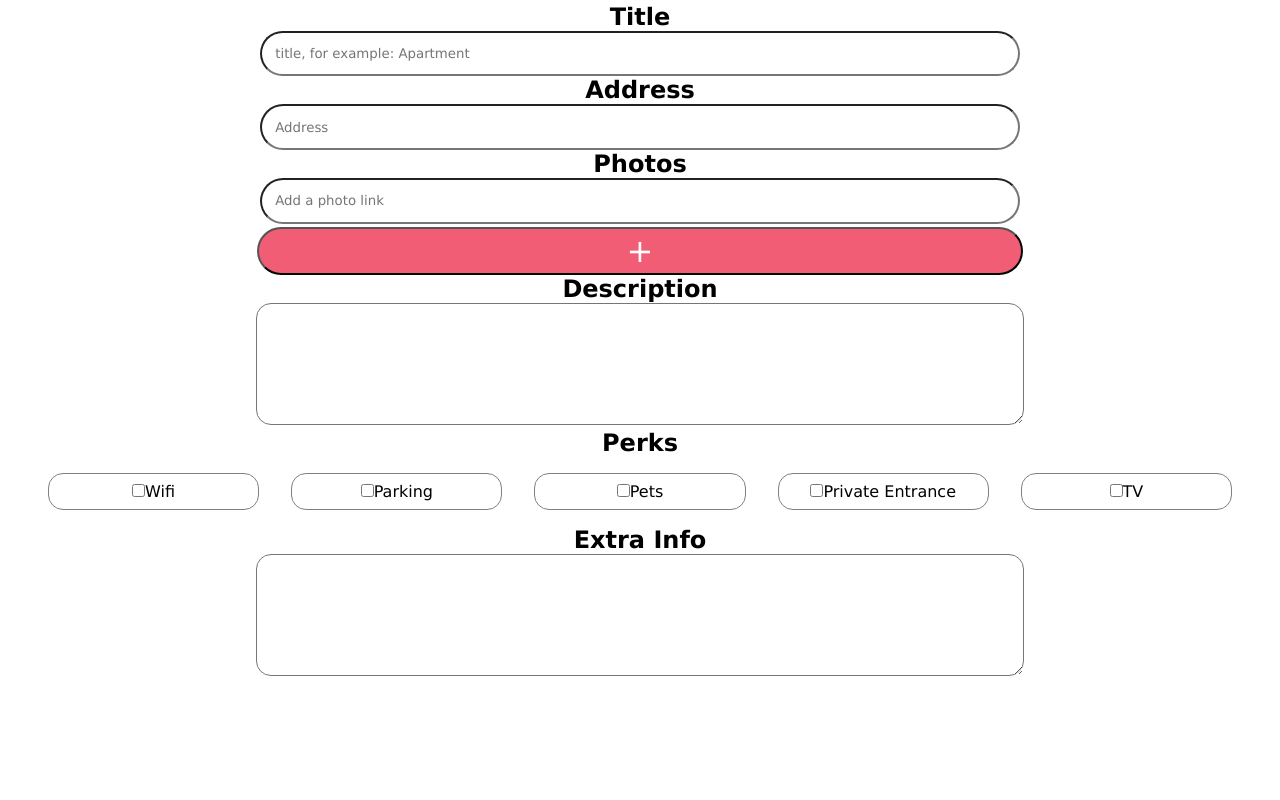
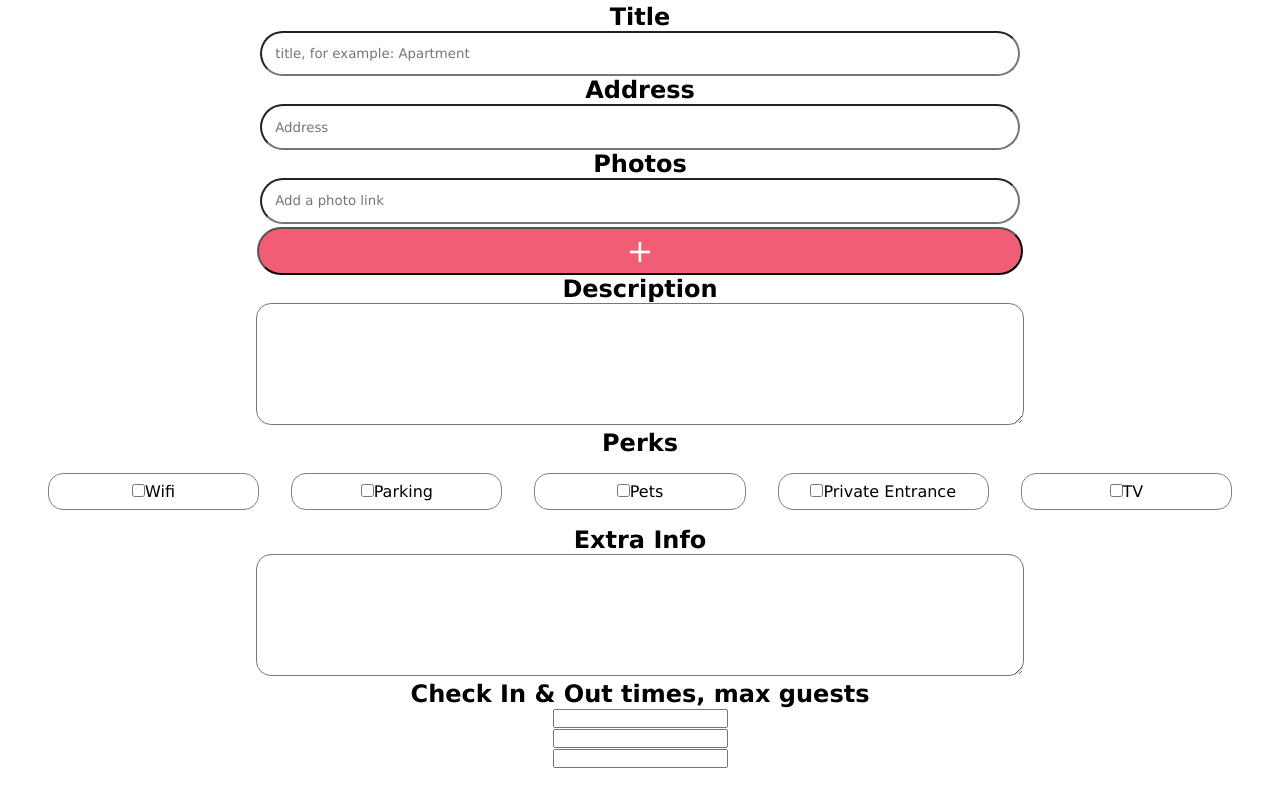
Before and after one commit to xeni85/airBnB-clone, a React (Vite) app in the folder client/: page /account/places/new in a window 1280 px wide. Shown: the part 191-991 px from the top of the page. Before the commit the page ends 903 px from the top, so only its background shows below. Built offline with nearby package versions, Linux system fonts and the light colour scheme; no server answers.

Commit message:
adding check in and check out times

```diff
--- a/client/src/pages/PlacesPage.jsx
+++ b/client/src/pages/PlacesPage.jsx
@@ -45,6 +45,13 @@ const PlacesPage = () => {
               </div>
               <h2>Extra Info</h2>
               <textarea ></textarea>
+              <h2>Check In & Out times, max guests</h2>
+              <div className='check-in-out'>
+                <div><input type="text" />
+                </div>
+                <div><input type="text" /></div>
+                <div><input type="text" /></div>
+              </div>
             </form>
         </div>)}
 
```
